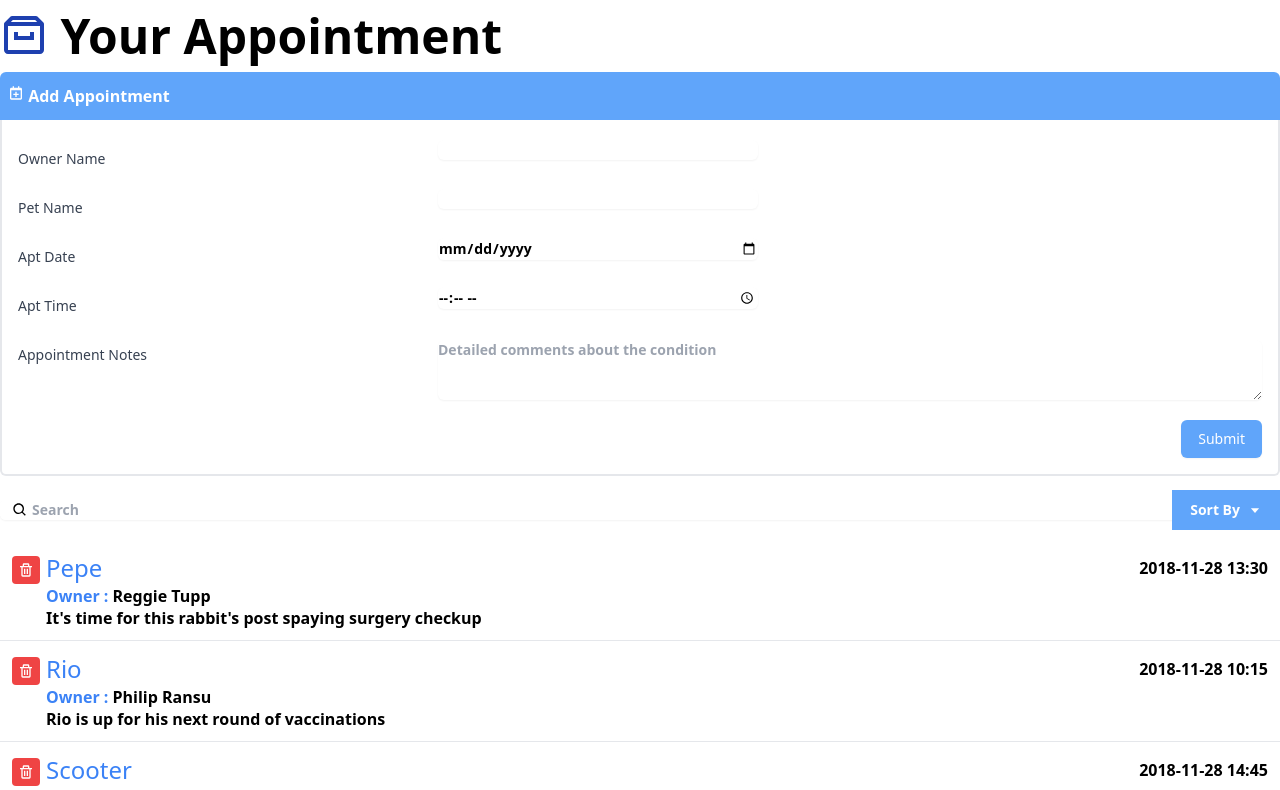
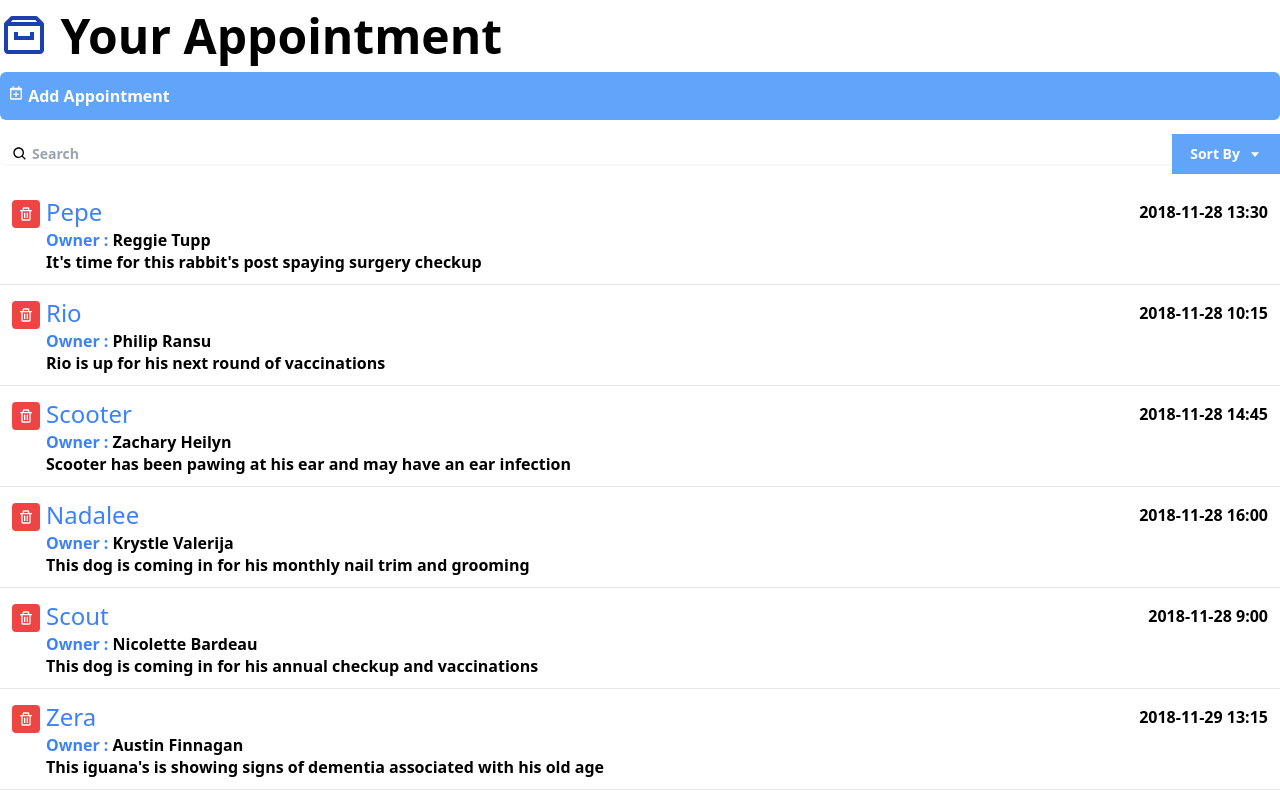
Before and after one commit to HimashaNethmini/react-learning, a React (Create React App) app: page / in a window 1280 px wide. Shown: the top 790 px of the page. Built offline with nearby package versions, Linux system fonts and the light colour scheme.

Commit message:
user clicks on the button, it shows the form

```diff
--- a/src/components/AddAppointment.js
+++ b/src/components/AddAppointment.js
@@ -1,11 +1,19 @@
+import { useState } from "react"
 import { BiCalendarPlus } from "react-icons/bi"
 
 const AddAppointment = () => {
-    return(
+
+  // when the user clicks on the button, it shows the form
+  const [toggleForm, setToggleForm] = useState(false)
+  return (
     <div>
-      <button className="bg-blue-400 text-white px-2 py-3 w-full text-left rounded-t-md">
+      <button onClick={() => { setToggleForm (!toggleForm) }}
+      className="bg-blue-400 text-white px-2 py-3 w-full text-left rounded-md">
         <div><BiCalendarPlus className="inline-block align-text-top" />  Add Appointment</div>
       </button>
+      {
+        toggleForm &&
+
         <div className="border-r-2 border-b-2 border-l-2 border-light-blue-500 rounded-b-md pl-4 pr-4 pb-4">
           <div className="sm:grid sm:grid-cols-3 sm:gap-4 sm:items-start  sm:pt-5">
             <label htmlFor="ownerName" className="block text-sm font-medium text-gray-700 sm:mt-px sm:pt-2">
@@ -66,7 +74,9 @@
             </div>
           </div>
         </div>
+      }
     </div>
+
   )
 }
 
```
Lines whose indentation alone changed are shown as unchanged.
